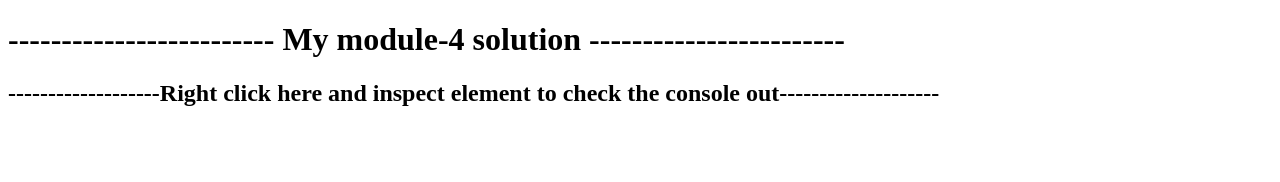
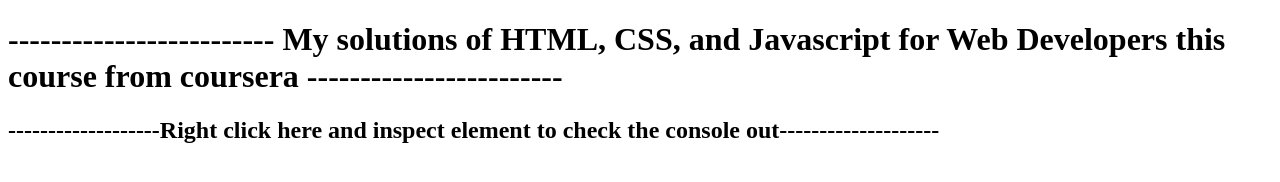
Before and after one commit to karthik-Hegdi/assignment4, a plain HTML site: page index.html in a window 1280 px wide. Drawn offline with Linux system fonts and the light colour scheme.

Commit message:
Update index.html

```diff
--- a/index.html
+++ b/index.html
@@ -4,7 +4,7 @@
 	<title></title>
 </head>
 <body>
-	<h1>------------------------- My module-4 solution ------------------------</h1>
+	<h1>------------------------- My solutions of HTML, CSS, and Javascript for Web Developers this course from coursera ------------------------</h1>
   <h2>-------------------Right click here and inspect element to check the console out--------------------</h2>
 	<script src="script.js" ="text/javascript">
 
```
